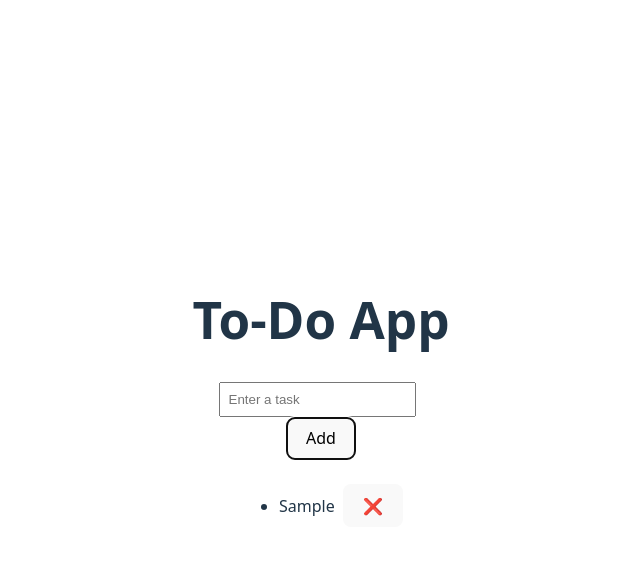
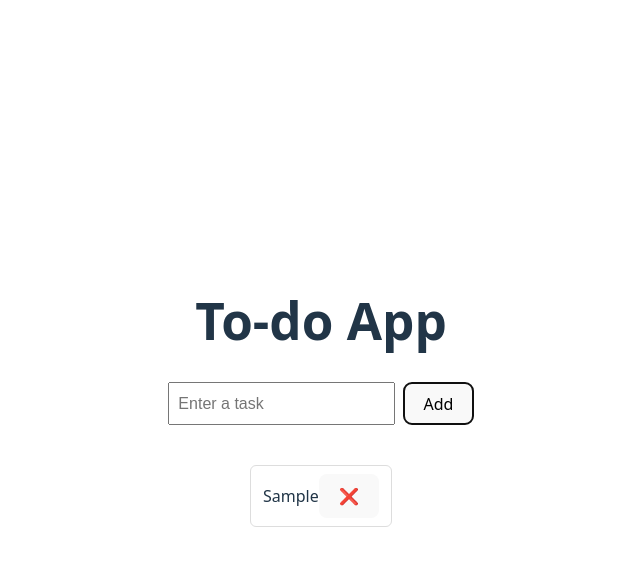
Before and after one commit to Lavi1124/react-practice, a React (Vite) app: page / in a window 1280 px wide. Both pictures are taken after typing "Sample" into the empty fields and a click on the button "Add". Shown: the top 566 px of the page, without its empty margins (319-959 px from the left). Built offline with nearby package versions, Linux system fonts and the light colour scheme.

Commit message:
Day 3: To-Do app with add/delete and basic styling

```diff
--- a/src/App.jsx
+++ b/src/App.jsx
@@ -1,30 +1,33 @@
 import { useState } from "react";
 
 function App() {
-  const [todos, setTodos] = useState([]);
+  const [todos, setToddos] = useState([]);
   const [text, setText] = useState("");
   function addTodo() {
     if (text.trim() === "") return;
-    setTodos((prev) => [...prev, text]);
+    setToddos((prev) => [...prev, text]);
     setText("");
   }
   return (
     <div className="container">
-      <h1>To-Do App</h1>
+      <h1>To-do App</h1>
+      <div className="input-row">
         <input
           type="text"
           value={text}
+          placeholder="Enter a task"
           onChange={(e) => setText(e.target.value)}
-        placeholder="Enter a task"
         />
         <button onClick={addTodo}>Add</button>
+      </div>
+
       <ul>
         {todos.map((todo, index) => (
-          <li>
-            {todo}
+          <li className="todo-item">
+            <span>{todo}</span>
             <button
               onClick={() => {
-                setTodos((prev) => prev.filter((_, i) => i !== index));
+                setToddos((prev) => prev.filter((_, i) => i !== index));
               }}
             >
               ❌
--- a/src/index.css
+++ b/src/index.css
@@ -87,16 +87,28 @@ button:focus-visible {
 
 }
 
+.input-row {
+  display: flex;
+  gap: 8px;
+  margin-bottom: 16px;
+}
+
 input {
   padding: 8px;
-  margin-right: 8px;
-
+  font-size: 16px;
 }
 
-li {
-  margin-top: 8px;
+ul {
+  list-style: none;
+  padding: 0;
 }
 
-li button {
-  margin-left: 8px;
+.todo-item {
+  display: flex;
+  justify-content: space-between;
+  align-items: center;
+  margin-top: 8px;
+  padding: 8px 12px;
+  border: 1px solid #ddd;
+  border-radius: 6px;
 }
```
Also changed, not shown: 1 other file (tests, documents, lock files or other folders). Lines whose indentation alone changed are shown as unchanged.
